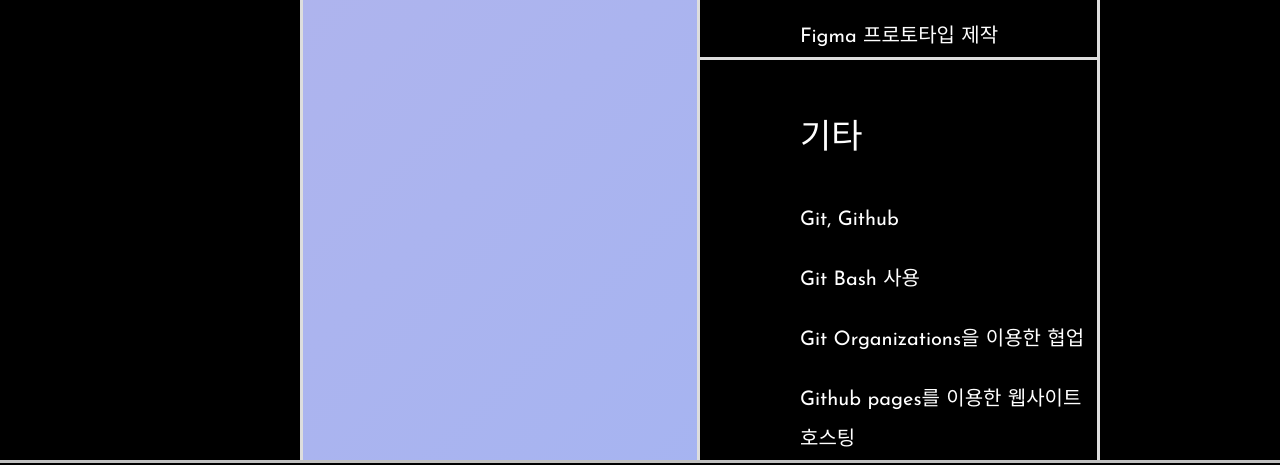
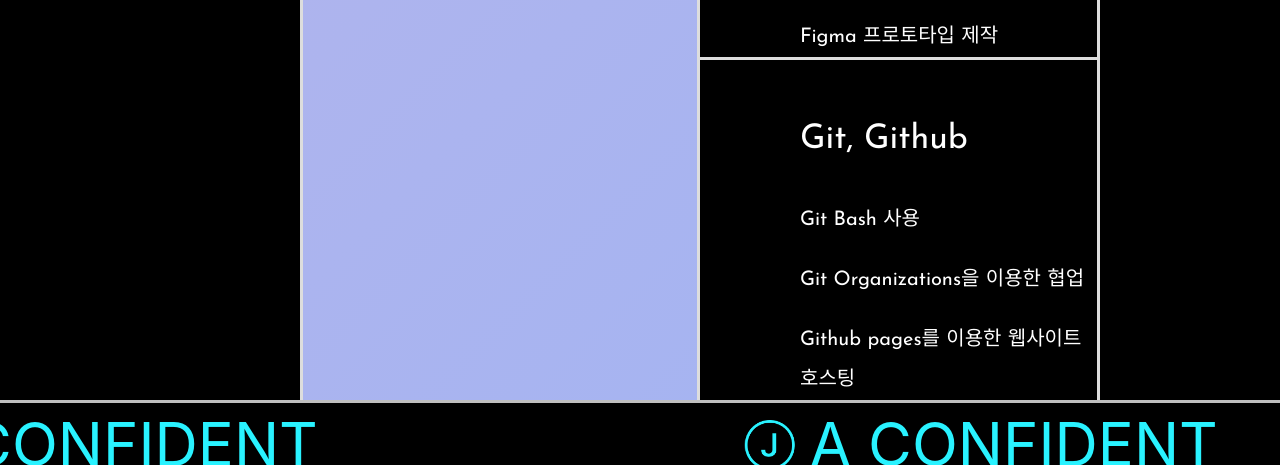
Before and after one commit to mirjin22/Portfolio, a plain HTML site: page index.html in a window 1280 px wide. Shown: the part 2634-3099 px from the top of the page. Drawn offline with Linux system fonts and the light colour scheme.

Commit message:
포트폴리오

```diff
--- a/index.html
+++ b/index.html
@@ -96,7 +96,6 @@
         <li>Figma 프로토타입 제작</li>
       </ul>
       <ul>
-        <li>기타</li>
         <li>Git, Github</li>
         <li>Git Bash 사용</li>
         <li>Git Organizations을 이용한 협업</li>
```
